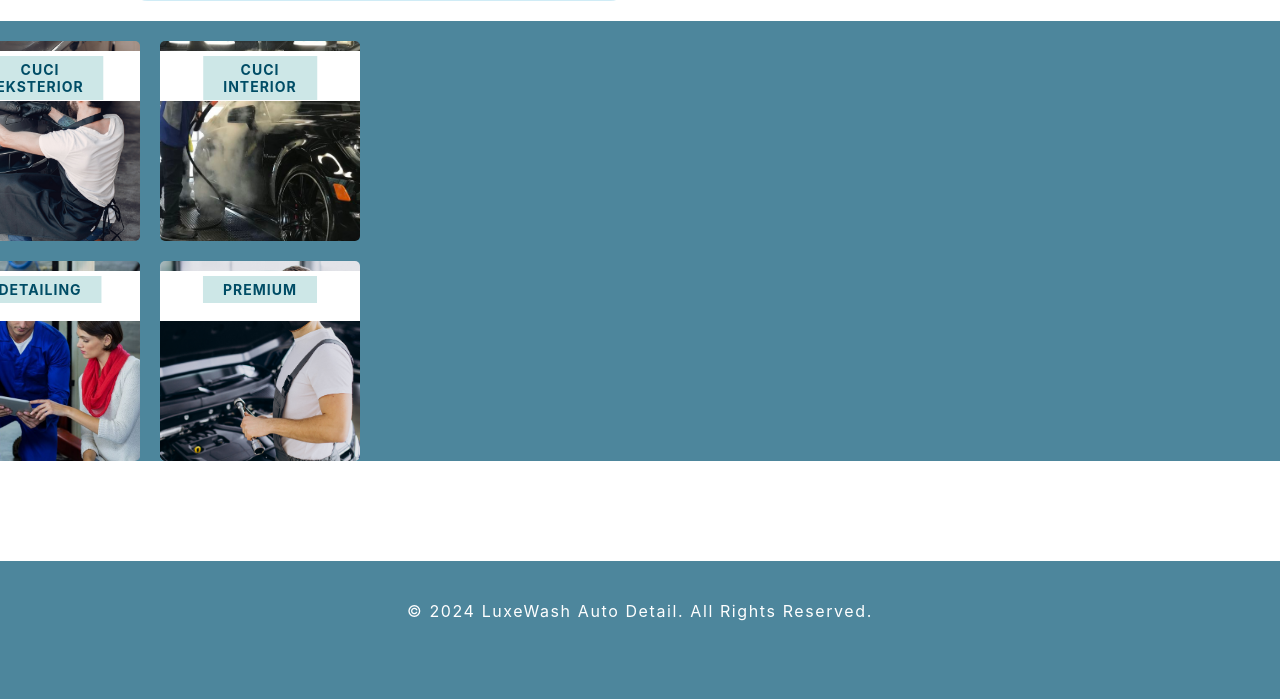
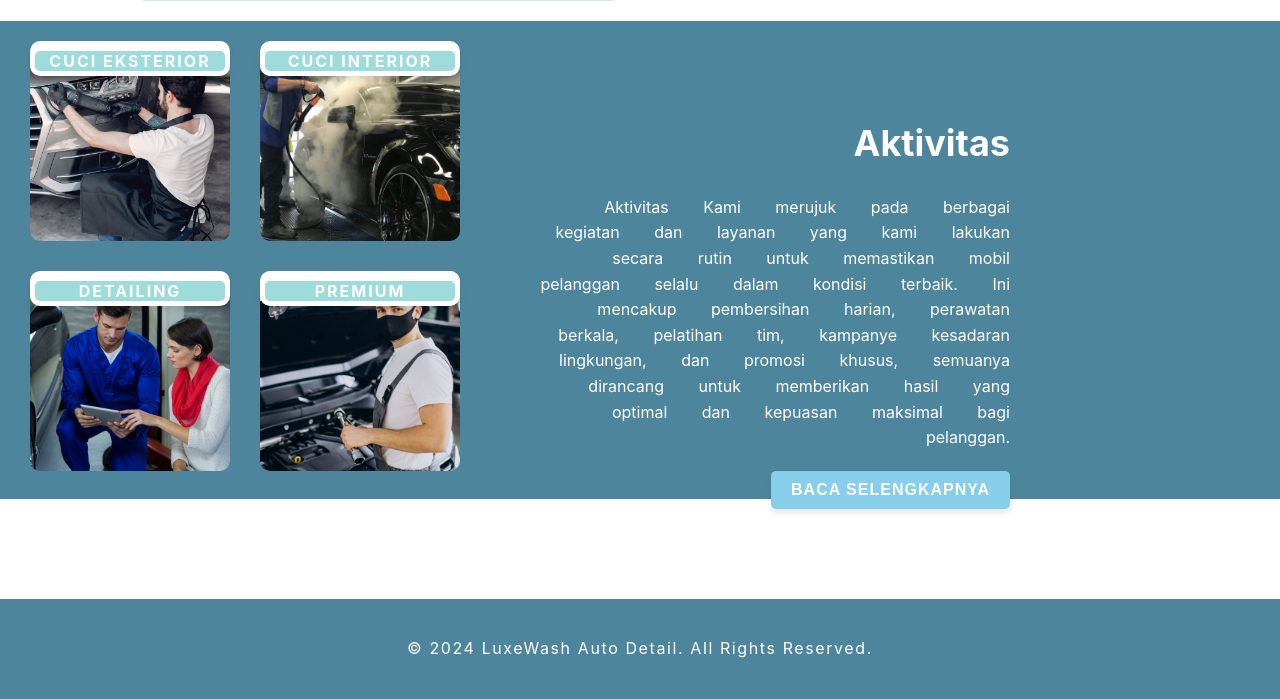
Before and after one commit to sigitgss004/desain_figmanew, a CodeIgniter 4 app: the page made by app/Views/Beranda.php in a window 1280 px wide. Shown: the part 1217-1916 px from the top of the page. Before the commit the page ends 1838 px from the top, so only its background shows below. Run offline with PHP 8.4 and a stand-in for CodeIgniter, Linux system fonts and the light colour scheme; the template is opened without the code that fills it, so the values that code supplies are empty; some libraries are stand-ins or nearby versions.

Commit message:
22/10/2024

```diff
--- a/app/Views/Beranda.php
+++ b/app/Views/Beranda.php
@@ -442,66 +442,102 @@ body, html {
     color: white;
     padding: 20px;
     width: 1400px;
-    height: 400px;
+    height: auto; /* Sesuaikan tinggi secara otomatis */
     display: flex;
     justify-content: flex-start;
+    align-items: flex-start;
 }
 
 .photo-grid {
     display: grid;
     grid-template-columns: repeat(2, 200px); /* Lebar kolom 200px */
-    gap: 20px; /* Jarak antar foto */
+    gap: 30px; /* Jarak antar foto */
+    margin-left: 90px; /* Menggeser ke kiri */
 }
 
 .photo-container {
-    position: relative; /* Posisi relatif untuk kontainer */
+    position: relative;
     width: 100%;
     height: 200px; /* Sesuaikan tinggi kontainer */
 }
 
 .photo-grid img {
-    width: 100%; /* Gambar memenuhi kolom */
+    width: 100%;
     height: 200px; /* Tinggi tetap */
     object-fit: cover;
-    border-radius: 5px; /* Membulatkan sudut gambar */
+    border-radius: 10px; /* Membulatkan sudut gambar */
 }
 
-/* Latar belakang putih di belakang teks */
 .photo-info-bg {
     position: absolute;
-    top: 10px; /* Posisi kotak latar belakang sedikit di atas */
+    top: 0px;
     left: 50%;
     transform: translateX(-50%);
-    background-color: white; /* Warna latar belakang putih */
+    background-color: white;
     width: 100%;
-    height: 50px; /* Ketinggian kotak latar belakang */
-    border-radius: 0px; /* Sudut kotak putih */
-    z-index: 1; /* Agar berada di bawah teks */
-    box-shadow: 0 4px 6px rgba(0, 0, 0, 0,); /* Menambahkan sedikit bayangan */
+    height: 35px;
+    border-radius: 10px;
+    z-index: 1;
+    box-shadow: 0 4px 6px rgba(0, 0, 0, 0.1);
 }
 
-/* Teks */
 .photo-info {
     position: absolute;
-    top: 15px; /* Posisikan teks agar sedikit di tengah kotak latar belakang */
+    top: 10px;
     left: 50%;
     transform: translateX(-50%);
-    background-color: rgba(193, 226, 226, 0.8); /* Warna latar belakang semi-transparan */
-    color: #004d66; /* Warna teks */
-    padding: 5px 20px;
-    border-radius: 0px; /* Membulatkan sudut teks */
+    background-color: #9EDBDB;
+    color: #ffffff;
+    padding: 0px 5px;
+    border-radius: 5px;
     font-weight: bold;
-    font-size: 14px; /* Ukuran font */
+    font-size: 16px;
     text-align: center;
-    z-index: 2; /* Teks di atas latar belakang putih */
-    text-transform: uppercase; /* Mengubah teks menjadi huruf besar */
-    letter-spacing: 1px; /* Memberi jarak antar huruf */
+    z-index: 2;
+    text-transform: uppercase;
+    letter-spacing: 2px;
+    width: 90%;
+    max-width: 100%;
+}
+
+.description {
+    text-align: right; /* Teks di dalam deskripsi akan rata ke kanan */
+    max-width: 500px;
+    color: white;
+    margin-left: 50px; /* Sedikit margin kiri untuk jarak dari gambar */
 }
 
 
+.description h2 {
+    font-size: 36px;
+    font-weight: bold;
+    color: white; /* Warna judul menjadi putih */
+}
 
+.description p {
+    font-size: 16px;
+    line-height: 1.6;
+    margin-bottom: 20px;
+    color: white; /* Warna paragraf menjadi putih */
+}
 
+.read-more-btn {
+    background-color: #87CEEB;
+    color: white;
+    padding: 10px 20px;
+    border: none;
+    border-radius: 5px;
+    font-size: 16px;
+    font-weight: bold;
+    cursor: pointer;
+    text-transform: uppercase;
+    letter-spacing: 1px;
+    box-shadow: 0 4px 6px rgba(0, 0, 0, 0.1);
+}
 
+.read-more-btn:hover {
+    background-color: #000000; /* Efek hover pada tombol */
+}
 
 
 
@@ -568,30 +604,33 @@ Kilau Sempurna, Perjalanan Luar Biasa
 <div class="box">
     <div class="photo-grid">
         <div class="photo-container">
-            <div class="photo-info-bg"></div> <!-- Latar belakang putih -->
+            <div class="photo-info-bg"></div>
             <div class="photo-info">Cuci Eksterior</div>
             <img src="/upload/faktivitas1.jpg" alt="Foto 1">
         </div>
         <div class="photo-container">
-            <div class="photo-info-bg"></div> <!-- Latar belakang putih -->
+            <div class="photo-info-bg"></div>
             <div class="photo-info">Cuci Interior</div>
             <img src="/upload/faktivitas2.jpg" alt="Foto 2">
         </div>
         <div class="photo-container">
-            <div class="photo-info-bg"></div> <!-- Latar belakang putih -->
+            <div class="photo-info-bg"></div>
             <div class="photo-info">Detailing</div>
             <img src="/upload/faktivitas3.jpg" alt="Foto 3">
         </div>
         <div class="photo-container">
-            <div class="photo-info-bg"></div> <!-- Latar belakang putih -->
+            <div class="photo-info-bg"></div>
             <div class="photo-info">Premium</div>
             <img src="/upload/faktivitas4.jpg" alt="Foto 4">
         </div>
     </div>
+
+    <div class="description">
+        <h2>Aktivitas</h2>
+        <p>Aktivitas Kami merujuk pada berbagai kegiatan dan layanan yang kami lakukan secara rutin untuk memastikan mobil pelanggan selalu dalam kondisi terbaik. Ini mencakup pembersihan harian, perawatan berkala, pelatihan tim, kampanye kesadaran lingkungan, dan promosi khusus, semuanya dirancang untuk memberikan hasil yang optimal dan kepuasan maksimal bagi pelanggan.</p>
+        <button class="read-more-btn">Baca Selengkapnya</button>
+    </div>
 </div>
-
-
-
 
 
 
```
